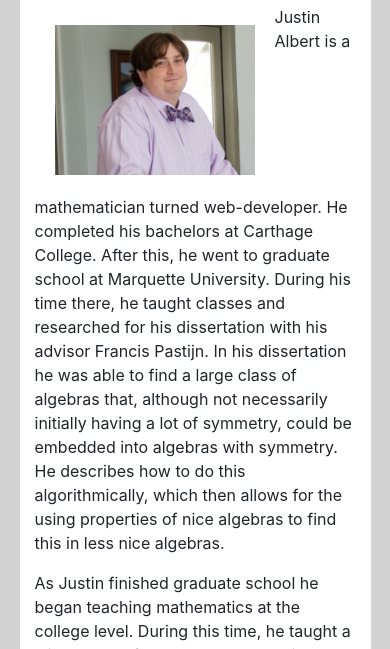
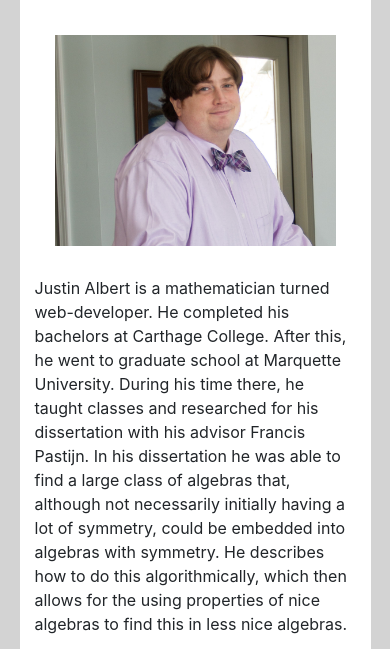
Before and after one commit to jalbert12485/portfolio-server, a website: page public/html/index.html in a window 390 px wide. Shown: the part 138-787 px from the top of the page. Drawn offline with nearby package versions, Linux system fonts and the light colour scheme; files whose address does not match are found by name.

Commit message:
fixed responsive issues

```diff
--- a/public/css/style.css
+++ b/public/css/style.css
@@ -18,8 +18,10 @@ img{
 
 #aboutimg{
     float: left;
-    margin: 20px;
-    width: 200px;
+    padding: 20px;
+    box-sizing: border-box;
+    width: 100%;
+    max-width: 350px;
 
 }
 
```
Also changed, not shown: public/html/index.html (+5 -5 lines).
